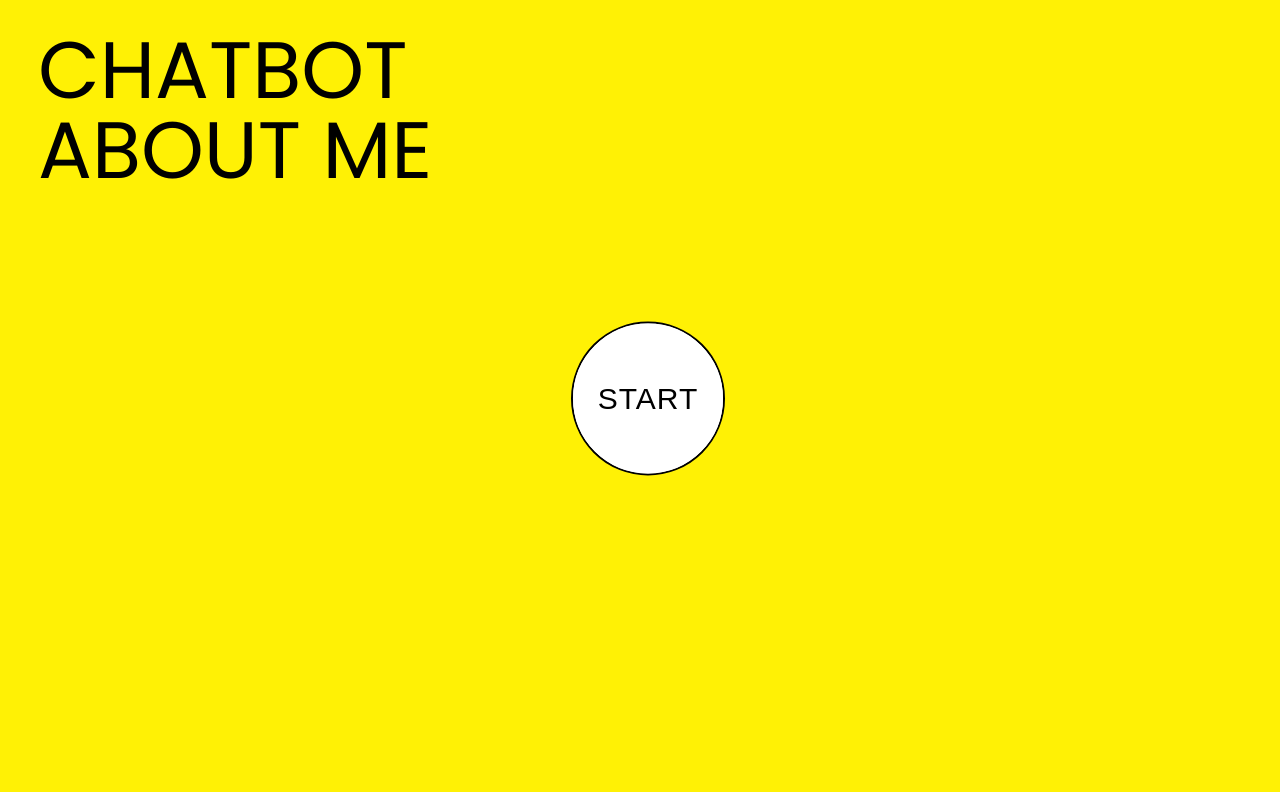
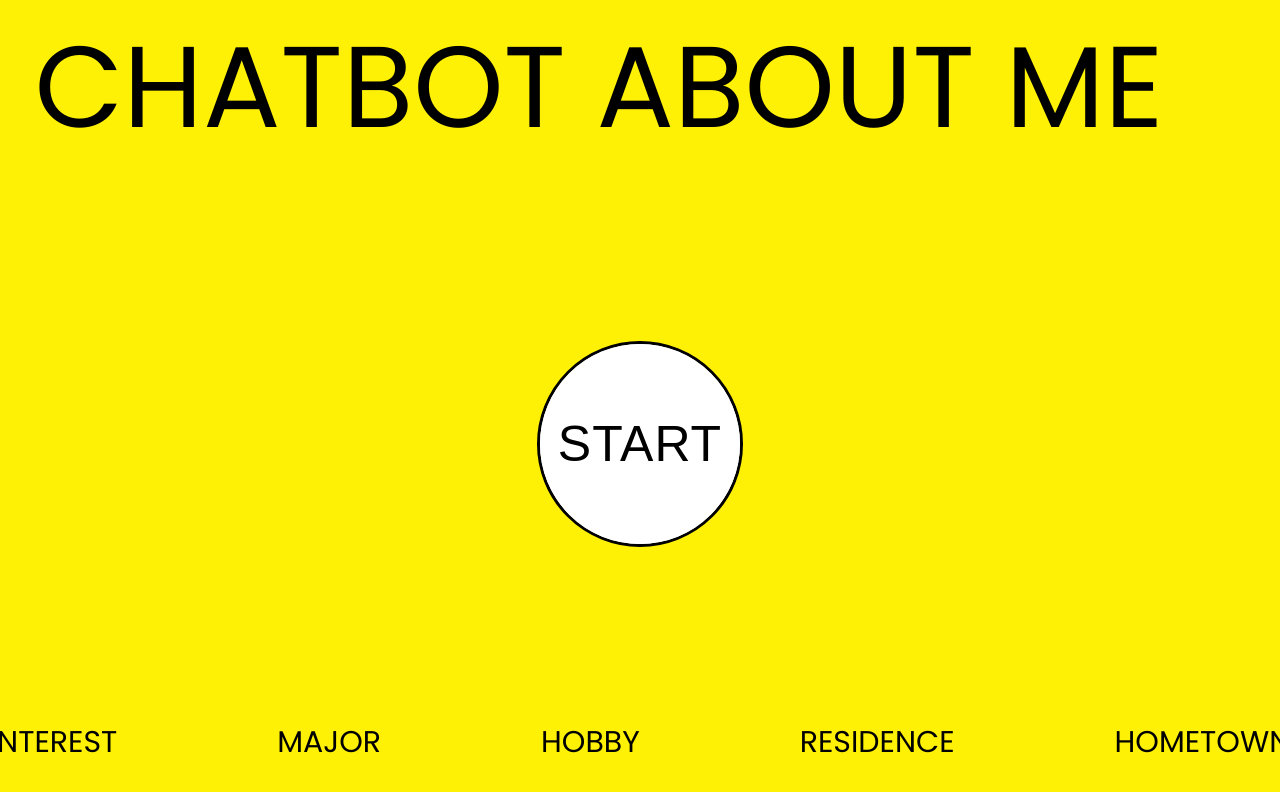
Before and after one commit to ilhee-park/ilhee_webdesign, a plain HTML site: page project-02/home.html in a window 1280 px wide. Shown: the top 792 px of the page. Drawn offline with Linux system fonts and the light colour scheme.

Commit message:
Create index.html

```diff
--- a/project-02/app.js
+++ b/project-02/app.js
@@ -14,7 +14,8 @@ input.addEventListener('keyup', (e) => {
         console.log(e.target.value + '입력됨!!');
         document.querySelector('.Question').textContent = e.target.value;//질문위로올리기
         document.getElementById("nextBtn").style.visibility="visible";//다음버튼 활성화
-        document.querySelector('input').value = e.target.value + ' ';//답변은 질문+'공백'으로 초기화
+        document.querySelector('input').value = e.target.value;//답변은 질문으로 초기화
+        document.querySelector('input').style.fontFamily = "chatbot_ilhee22222-Regular"; //이부분을 폰트를 바꾸세요^^
         console.log('플래그 체크!!', enter_flag);
 
         //prev-question배열에 저장
@@ -26,6 +27,7 @@ input.addEventListener('keyup', (e) => {
         console.log("previously asked questions are : ", previous_questions_lists);
     }
     else{//엔터한번만허용하게끔 예외처리
+        document.querySelector('input').style.fontFamily = "Poppins";
         return;
     }
 })
--- a/project-02/home.html
+++ b/project-02/home.html
@@ -1,3 +1,4 @@
+
 <!DOCTYPE html>
 <html lang="en">
 <head>
@@ -16,16 +17,27 @@
 
 
 <body>
-    <div class="LET-ME-INTRODUCT-MYSELF">CHATBOT</div>
-    <div class="CHATBOT-ABOUT-ME">ABOUT ME</div>
-
     <div class="vertical-align">
-        <div onclick="location.href='questions.html'">
-            <div class="start-btn">
+        <!-- <div class="intro"> -->
+            <!-- <div class="LET-ME-INTRODUCT-MYSELF">LET ME INTRODUCE MYSELF</div> -->
+        <div class="CHATBOT-ABOUT-ME">CHATBOT ABOUT ME</div>
+        <!-- </div> -->
+        <div class="start-btn-container">
+            <div class="start-btn" onclick="location.href='questions.html'">
                 <button>START</button>
             </div>
         </div>
+        <div class="key-lists">
+            <ul>
+                <li>INTEREST</li>
+                <li>MAJOR</li>
+                <li>HOBBY</li>
+                <li>RESIDENCE</li>
+                <li>HOMETOWN</li>
+            </ul>
+        </div>
     </div>
+
 
 </body>
 </html>
--- a/project-02/styles.css
+++ b/project-02/styles.css
@@ -1,10 +1,14 @@
-
+html, body{
+    height: 100%;
+}
 body{
     background-color: #fff105;
     box-sizing: border-box;
     overflow: hidden;
     font-family: 'Poppins', sans-serif;
     cursor: url('cursor-01.svg'), auto;
+    margin: 0;
+    height: 100%;
 }
 
 .cursor {
@@ -12,48 +16,40 @@ body{
     height: 20px;
 }
 
-.LET-ME-INTRODUCT-MYSELF {
-    width: 1550px;
-    height: 80px;
-    font-size: 80px;
-    font-weight: normal;
-    font-stretch: normal;
-    font-style: normal;
-    line-height: 1;
-    letter-spacing: normal;
-    text-align: left;
-    color: #000000;
-    margin: 30px 60px 0px 30px;
+.vertical-align{
+    /* margin: 0 auto; */
+    /* position: absolute; */
+    /* top: 50%; */
+    /* transform: translateY(-25%); */
+    /* width: 100%; */
+    height: 100%;
+    display: flex;
+    flex-direction: column;
+    justify-content: space-between;
+
 }
 
+
 .CHATBOT-ABOUT-ME {
-    /* width: 528px; */
-    height: 50px;
-    margin: 0px 10px 0px 30px;
-    font-size: 80px;
-    font-weight: normal;
-    font-stretch: normal;
-    font-style: normal;
-    line-height: 1;
-    letter-spacing: normal;
+    width: 1550px;
+    height: 21.1%;
+    margin-left: 2.7%;
+    font-size: 115px;
     text-align: left;
     color: #000000;
 }
 
-.vertical-align{
-    margin: 0 auto;
-    position: absolute;
-    top: 45%;
-    transform: translateY(-25%);
-    width: 100%;
+.start-btn-container{
+    /* width: 100%; */
     display: flex;
     justify-content: center;
 }
 .start-btn{
-    display: inline-block;
-    width: 150px;
-    height: 150px;
-    border: solid 2px #000000;
+    display: flex;
+    justify-content: center;
+    width: 200px;
+    height: 200px;
+    border: solid 3px #000000;
     background-color: #ffffff;
     text-align: center;
     border-radius: 50%;
@@ -65,11 +61,11 @@ button{
     color: #000;
     outline: none;
     border: none;
-    font-size: 30px;
+    font-size: 50px;
     letter-spacing: 1px;
     cursor: pointer;
-    width: 150px;
-    height: 150px;
+    width: 200px;
+    height: 200px;
     border-radius: 50%;
 }
 a{
@@ -81,3 +77,26 @@ a{
 button:active{
     background-color: #fff105;
 }
+.vertical-align .key-lists{
+    width: 100%;
+    display: flex;
+    justify-content: center;
+    margin-bottom: 35px;
+}
+
+.vertical-align .key-lists ul{
+    display: flex;
+    justify-content: center;
+    padding: 0px;
+    margin: 0;
+}
+.vertical-align .key-lists li{
+    float: left;
+    list-style: none;
+    font-size: 30px;
+}
+
+/* 여기를 알아서 바꾸면됨 */
+.vertical-align .key-lists li:not(:last-child){
+    margin-right: 160px;
+}
```
Also changed, not shown: project-02/questions.css (+45 -47 lines), project-02/questions.html (+9 -6 lines), project-02/chatbot_ilhee22222-Regular.otf (added), project-02/chatbot_ilhee_finalfinal-Regular.otf (deleted), project-02/cursor-01-01.svg (deleted), project-02/exit-btn-2.png (added), project-02/exit-btn-3.png (added), project-02/exit-btn.png.
